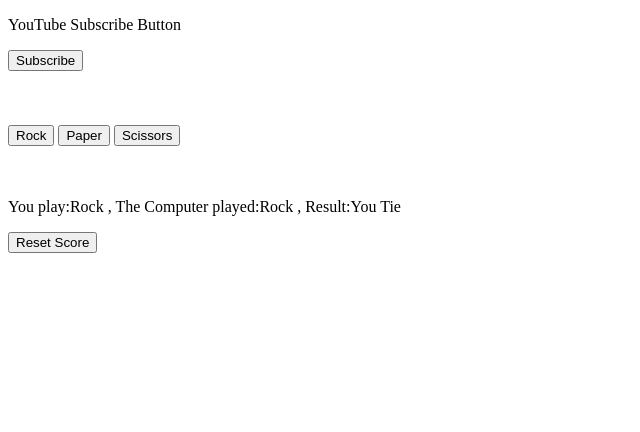
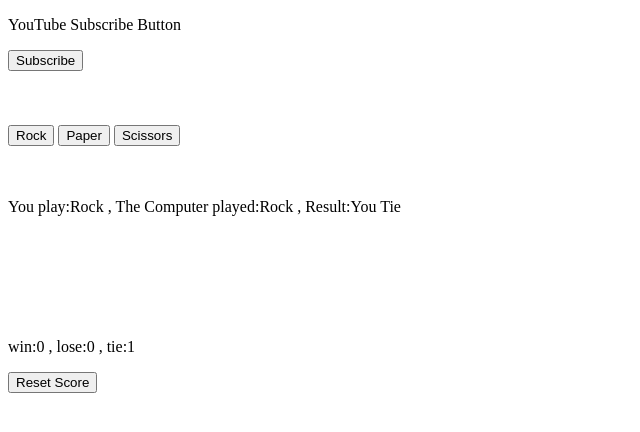
Before and after one commit to TimiMaliki/House-chores_Todo-list, a plain HTML site: page Dom-project/index.html in a window 1280 px wide. Both pictures are taken after a click on the button "Rock". Shown: the whole page, without its empty margins (0-640 px from the left). Drawn offline with Linux system fonts and the light colour scheme.

Commit message:
project---

```diff
--- a/Dom-project/index.html
+++ b/Dom-project/index.html
@@ -19,11 +19,27 @@
 
     <p class="text"></p>
 
+
+    <br><br><br><br><br>
+
+    <p class="score">
+
+    </p>
+
     <button>Reset Score</button>
 
     <script>
       const btn = document.querySelector(".button");
       const display = document.querySelector(".text");
+      const scoreStore = document.querySelector(".score")
+
+      score={
+            win:0,
+            lose:0,
+            tie:0,
+      }
+
+
 
       function subscribeButton() {
         btn.innerText =
@@ -78,8 +94,17 @@
         }
 
         display.innerHTML = `You play:${play} , The Computer played:${computerPlay} , Result:${player}`;
+
+          if(player === "You Win"){
+               score.win +=1
+          }else if(player === "You Lose"){
+            score.lose +=1
+          }else if(player === "You Tie"){
+            score.tie +=1
+          }
+         scoreStore.innerHTML =`win:${score.win} , lose:${score.lose}  , tie:${score.tie}`
       }
-      //let display or results in innerText
+
     </script>
   </body>
 </html>
```
